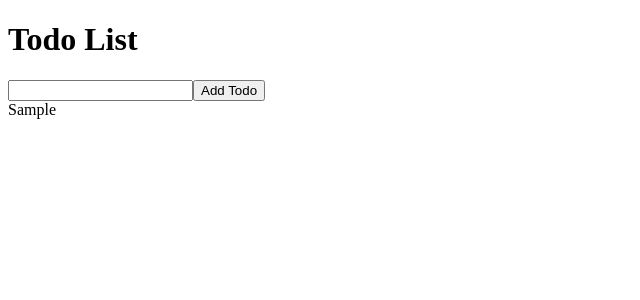
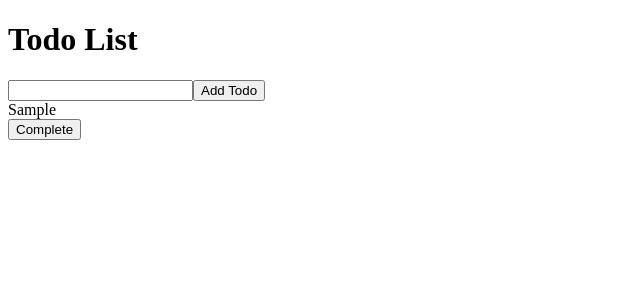
Before and after one commit to SoohyungJung/ts-hooks-todo, a React app: page / in a window 1280 px wide. Both pictures are taken after typing "Sample" into the empty fields and a click on the button "Add Todo". Shown: the top 300 px of the page, without its empty margins (0-640 px from the left). Built offline with nearby package versions, Linux system fonts and the light colour scheme.

Commit message:
Added complete button

```diff
--- a/src/App.tsx
+++ b/src/App.tsx
@@ -3,7 +3,8 @@ import React, { useState } from 'react';
 type FormElem = React.FormEvent<HTMLFormElement>
 
 interface ITodo {
-  text: string
+  text: string,
+  complete: boolean
 }
 
 const App: React.FC = () => {
@@ -17,25 +18,38 @@ const App: React.FC = () => {
   }
 
   const handleTodoAdd = (text: string): void => {
-    const newTodos: ITodo[] = [...todos, { text }];
+    const newTodos: ITodo[] = [...todos, { text, complete: false }];
+    setTodos(newTodos);
+  }
+
+  const handleComplete = (i: number): void => {
+    const newTodos = [...todos];
+    newTodos[i].complete = !newTodos[i].complete;
     setTodos(newTodos);
   }
 
   return (
     <div>
       <h1>Todo List</h1>
-      <form onClick={handleSubmit}>
-        <input type='text' value={value} onChange={e => setValue(e.target.value)} />
-        <button type='submit'>Add Todo</button>
+      <form onSubmit={handleSubmit}>
+        <input
+          type="text"
+          value={value}
+          onChange={(e) => setValue(e.target.value)}
+        />
+        <button type="submit">Add Todo</button>
       </form>
 
       <section>
         {todos.map((item: ITodo, i: number) => (
-          <div key={i}>{item.text}</div>
+          <div key={i.toString()}>
+            <div>{item.text}</div>
+            <button type="button" onClick={() => handleComplete(i)}>{item.complete ? 'Incomplete' : 'Complete'}</button>
+          </div>
         ))}
       </section>
     </div>
-  )
+  );
 }
 
 export default App;
```
